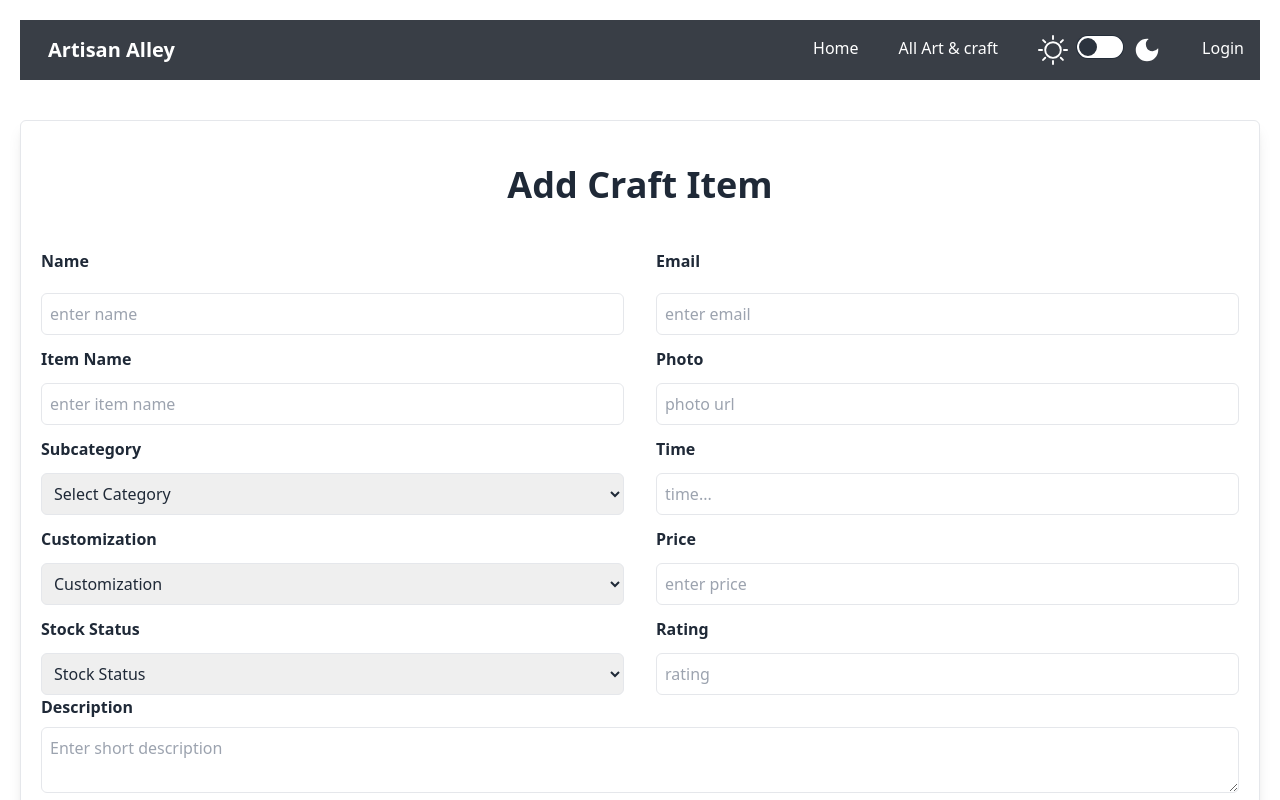
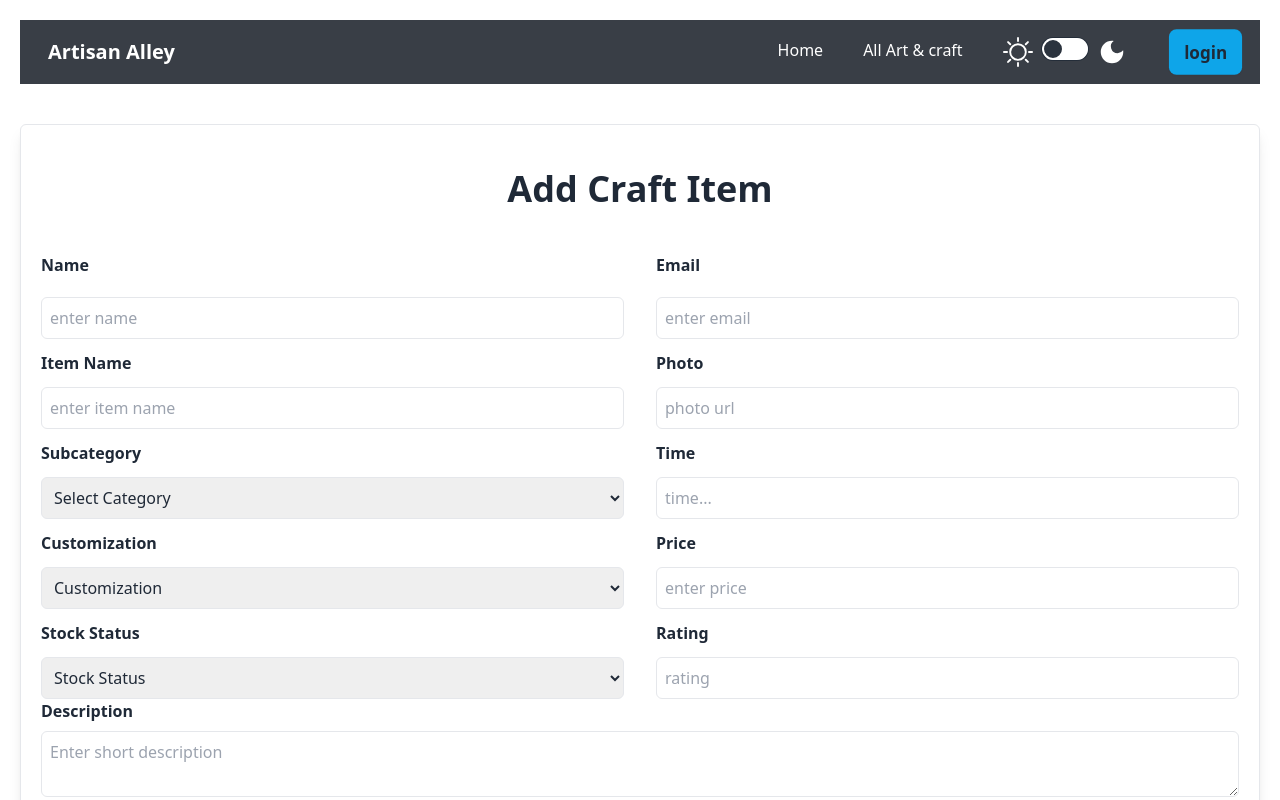
Before and after one commit to Sajjad177/Artisan-Alley-client-side, a React (Vite) app: page /addCraftItem in a window 1280 px wide. Shown: the top 800 px of the page. Built offline with nearby package versions, Linux system fonts and the light colour scheme; no server answers.

Commit message:
navbar sngin, login button add

```diff
--- a/src/Components/Navbar/Navbar.jsx
+++ b/src/Components/Navbar/Navbar.jsx
@@ -1,5 +1,5 @@
 import { useEffect, useRef, useState } from "react";
-import { NavLink } from "react-router-dom";
+import { Link, NavLink } from "react-router-dom";
 import useAuth from "../../Hooks/useAuth";
 import Swal from "sweetalert2";
 import ThemeControl from "../ThemeControl/ThemeControl";
@@ -77,28 +77,24 @@ const Navbar = () => {
                         </>
                     }
                     <ThemeControl></ThemeControl>
-                    {/* <input checked={isDark} onChange={() => setIsDark(!isDark)} type="checkbox" value="synthwave" className="toggle theme-controller"/> */}
+
                     {
-                       user  ?
-                       <div className="flex items-center gap-2">
-                            <div>
-                                <div tabIndex={0} role="button" className="tooltip tooltip-bottom" data-tip ={`${user.displayName}`}>
-                                    <img className="size-[70px] bg-slate-500 object-cover rounded-full" src={`${user?.photoURL}`} alt="avatar navigate ui" />
+                        user ?
+                        <div className="flex items-center lg:gap-5 gap-2">
+                            <div tabIndex={0} role="button" className="tooltip tooltip-bottom" data-tip={`${user.displayName}`}>
+                                <div className="">
+                                    <img className="w-16 h-16 rounded-full border-2" src={`${user.photoURL}`} alt="" />
                                 </div>
                             </div>
-                            <li onClick={handelLogOut} className="group flex  cursor-pointer flex-col">
-                                logOut
-                            <span className="mt-[2px] h-[3px]  w-[0px] rounded-full bg-sky-500 transition-all duration-300 group-hover:w-full"></span>
-                            </li>
-                       </div>
-                        :
-                    <NavLink to='/login'>
-                        <li className="group flex  cursor-pointer flex-col">
-                        Login
-                        <span className="mt-[2px] h-[3px]  w-[0px] rounded-full bg-sky-500 transition-all duration-300 group-hover:w-full"></span>
-                        </li>
-                    </NavLink>
+                                <button onClick={handelLogOut} className="btn bg-sky-500 border-none">Sign Out</button>
+                        </div>
+
+                         :
+
+                        <Link to='/login'><button className="btn text-lg bg-sky-500  border-none">login</button></Link>
                     }
+
+
                     </ul>
                     <div ref={dropDownMenuRef} onClick={() => setDropDownState(!dropDownState)} className="relative flex transition-transform md:hidden">
                     <svg xmlns="http://www.w3.org/2000/svg" width="24" height="24" viewBox="0 0 24 24" fill="none" stroke="currentColor" strokeWidth="2" strokeLinecap="round" strokeLinejoin="round" className="cursor-pointer" > <line x1="4" x2="20" y1="12" y2="12" /> <line x1="4" x2="20" y1="6" y2="6" /><line x1="4" x2="20" y1="18" y2="18" /> </svg>
```
